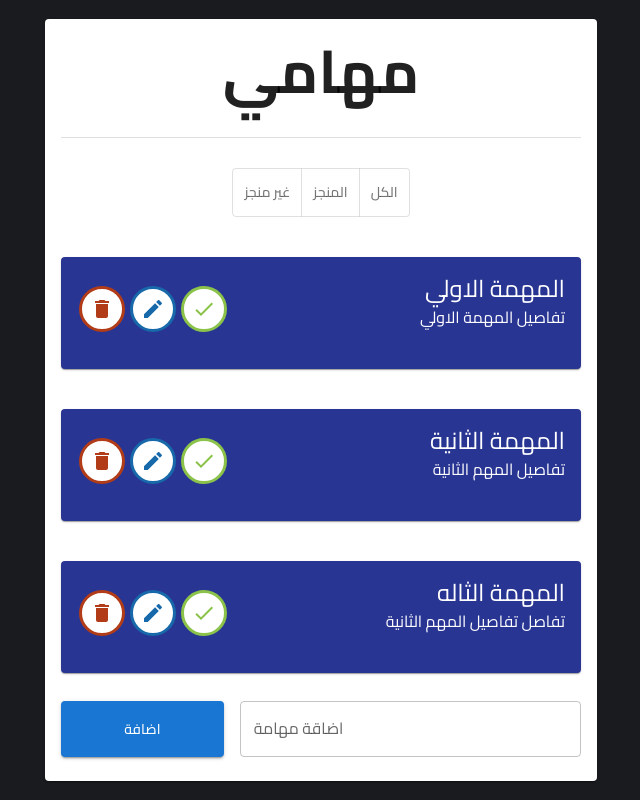
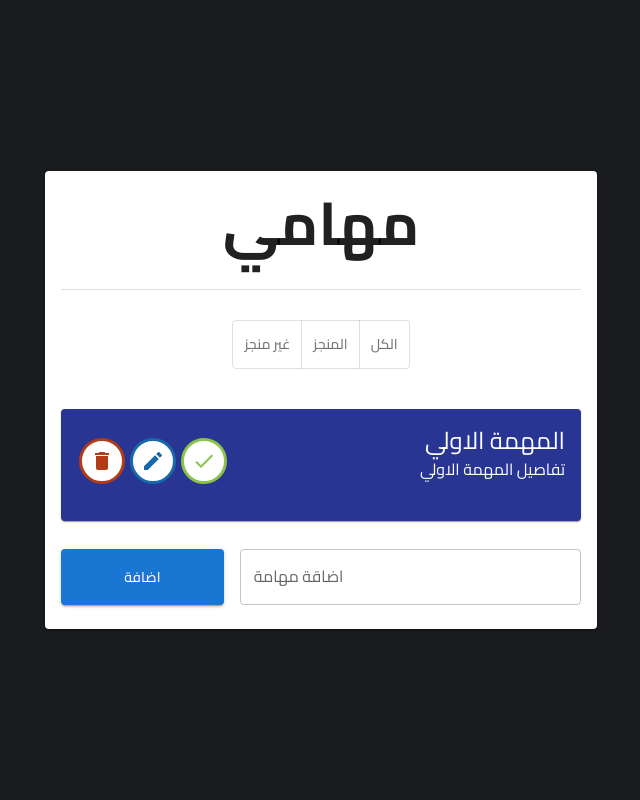
Before and after one commit to adhamTalatt/ReactTodoList, a React (Create React App) app: page / in a window 1280 px wide. Shown: the whole page, without its empty margins (319-959 px from the left). Built offline with nearby package versions, Linux system fonts and the light colour scheme.

Commit message:
update add button in todolist

```diff
--- a/src/comoponents/TodoList.js
+++ b/src/comoponents/TodoList.js
@@ -24,18 +24,6 @@ const toDoList = [
     id: uuidv4(),
     title: "المهمة الاولي",
     details: "تفاصيل المهمة الاولي ",
-    isCompleted: false,
-  },
-  {
-    id: uuidv4(),
-    title: "المهمة الثانية",
-    details: " تفاصيل المهم الثانية",
-    isCompleted: false,
-  },
-  {
-    id: uuidv4(),
-    title: "المهمة الثاله",
-    details: "تفاصل تفاصيل المهم الثانية",
     isCompleted: false,
   },
 ];
```
